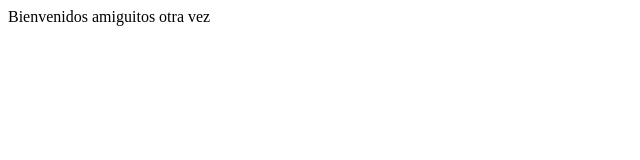
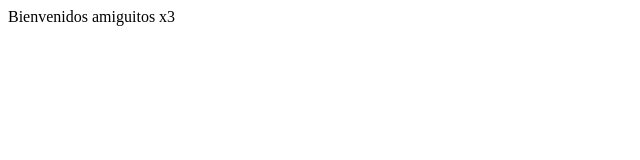
Before and after one commit to Tanya11/paginaweb, a plain HTML site: page index.html in a window 1280 px wide. Shown: the full height of the page, 0-640 px from the left. Drawn offline with Linux system fonts and the light colour scheme.

Commit message:
Update index.html

```diff
--- a/index.html
+++ b/index.html
@@ -5,6 +5,6 @@ Pagina principal
 </title>
 </head>
 <body>
-Bienvenidos amiguitos otra vez
+Bienvenidos amiguitos x3
 </body>
 </html>
```
